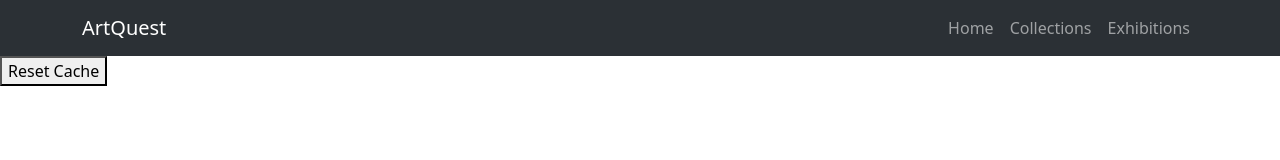
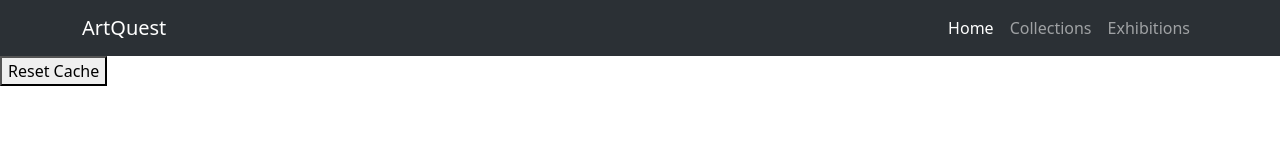
Before and after one commit to Domaeos1/ArtQuest, a React (Vite) app in the folder Frontend/: page / in a window 1280 px wide. Shown: the top 160 px of the page. Built offline with nearby package versions, Linux system fonts and the light colour scheme.

Commit message:
add navbar highlight item

```diff
--- a/Frontend/src/Components/NavBar.tsx
+++ b/Frontend/src/Components/NavBar.tsx
@@ -2,6 +2,7 @@
 import Container from "react-bootstrap/Container";
 import Nav from "react-bootstrap/Nav";
 import Navbar from "react-bootstrap/Navbar";
+import { NavLink } from "react-router-dom";
 
 const NavBar: React.FC = () => {
   return (
@@ -17,9 +18,15 @@
         <Navbar.Toggle aria-controls="basic-navbar-nav" />
         <Navbar.Collapse id="basic-navbar-nav">
           <Nav className="ms-auto">
-            <Nav.Link href="/">Home</Nav.Link>
-            <Nav.Link href="/collections">Collections</Nav.Link>
-            <Nav.Link href="/exhibitions">Exhibitions</Nav.Link>
+            <Nav.Link as={NavLink} to="/">
+              Home
+            </Nav.Link>
+            <Nav.Link as={NavLink} to="/collections">
+              Collections
+            </Nav.Link>
+            <Nav.Link as={NavLink} to="/exhibitions">
+              Exhibitions
+            </Nav.Link>
           </Nav>
         </Navbar.Collapse>
       </Container>
```
